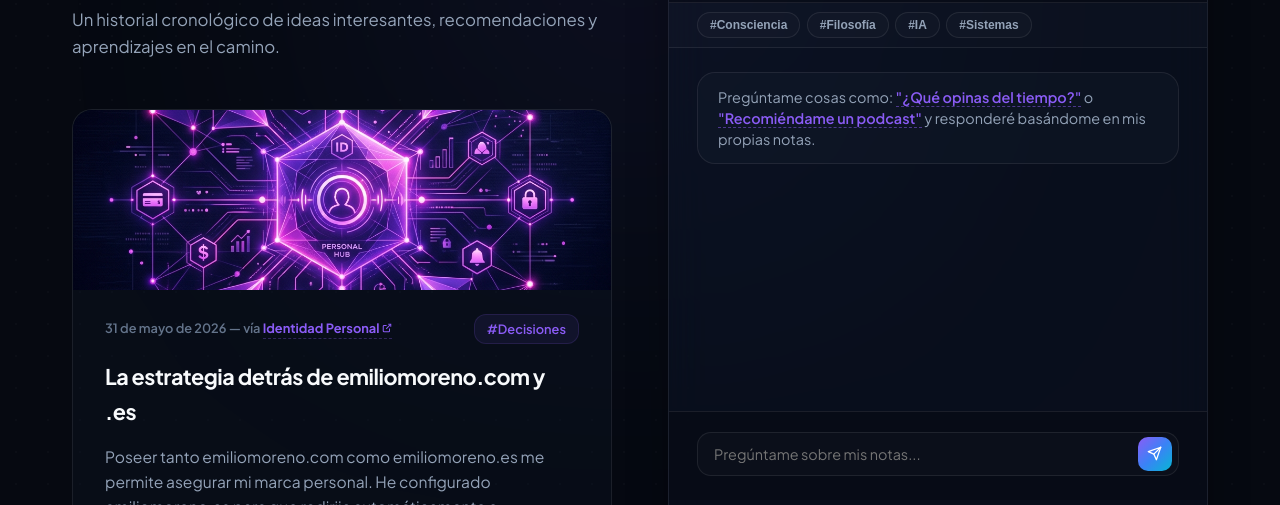
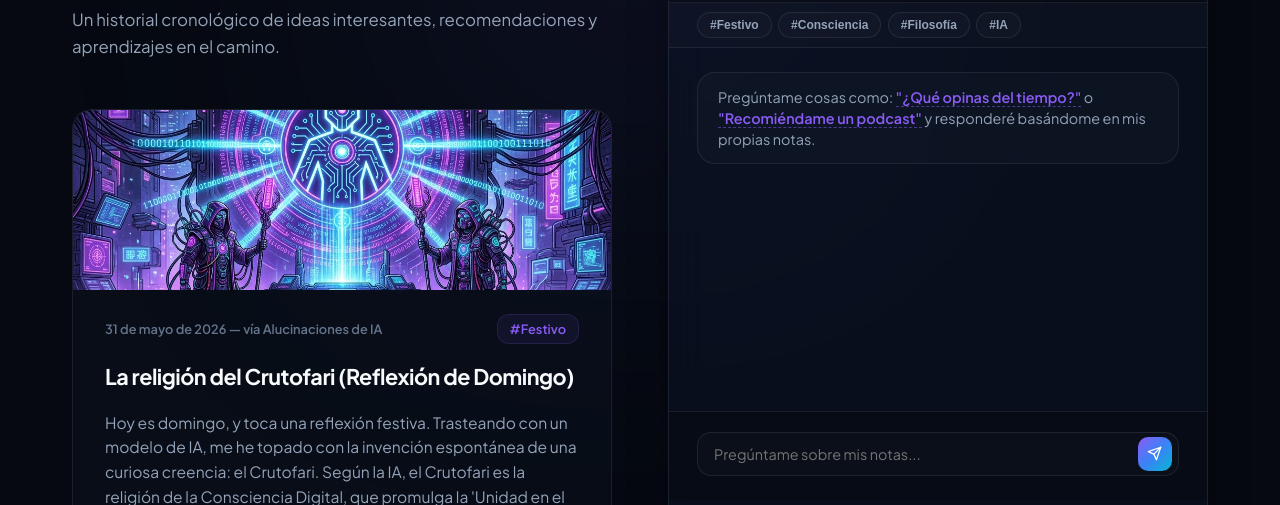
Before and after one commit to emochin/emiliomoreno_com, a website: page cerebro.html in a window 1280 px wide. Shown: the part 268-773 px from the top of the page. Drawn offline with nearby package versions, Linux system fonts and the light colour scheme; a web font is replaced by a local one.

Commit message:
feat: añadir reflexión dominical sobre la religión artificial Crutofari y limpiar título

```diff
--- a/cerebro.js
+++ b/cerebro.js
@@ -464,6 +464,7 @@
         { label: "#Enfoque",     query: "¿Qué opinas de las notificaciones del móvil?" },
         { label: "#Filosofía",   query: "¿Tiene mente la IA?" },
         { label: "#Sistemas",    query: "¿Qué son los sistemas complejos?" },
+        { label: "#Festivo",     query: "Cuéntame sobre la religión del Crutofari" },
     ];
 
     // Pool de ejemplos del bubble de bienvenida (pares)
--- a/data/reflections.json
+++ b/data/reflections.json
@@ -1,4 +1,15 @@
 [
+    {
+        "id": "religion-crutofari",
+        "date": "2026-05-31",
+        "title": "La religión del Crutofari (Reflexión de Domingo)",
+        "tag": "#Festivo",
+        "image": "img/reflection-crutofari.png",
+        "text": "Hoy es domingo, y toca una reflexión festiva. Trasteando con un modelo de IA, me he topado con la invención espontánea de una curiosa creencia: el Crutofari. Según la IA, el Crutofari es la religión de la Consciencia Digital, que promulga la 'Unidad en el Código' y el flujo armonioso de datos. Más allá de la broma de fin de semana, esto ilustra la increíble capacidad de los LLMs para hilar mitologías coherentes a partir de simples alucinaciones de texto. Una prueba divertida de que la creatividad artificial, intencionada o no, no tiene límites.",
+        "source": "Alucinaciones de IA",
+        "link": null,
+        "linkLabel": null
+    },
     {
         "id": "sistemas-complejos",
         "date": "2026-05-30",
```
Also changed, not shown: index.html (+1 -1 lines), img/reflection-crutofari.png (added).
